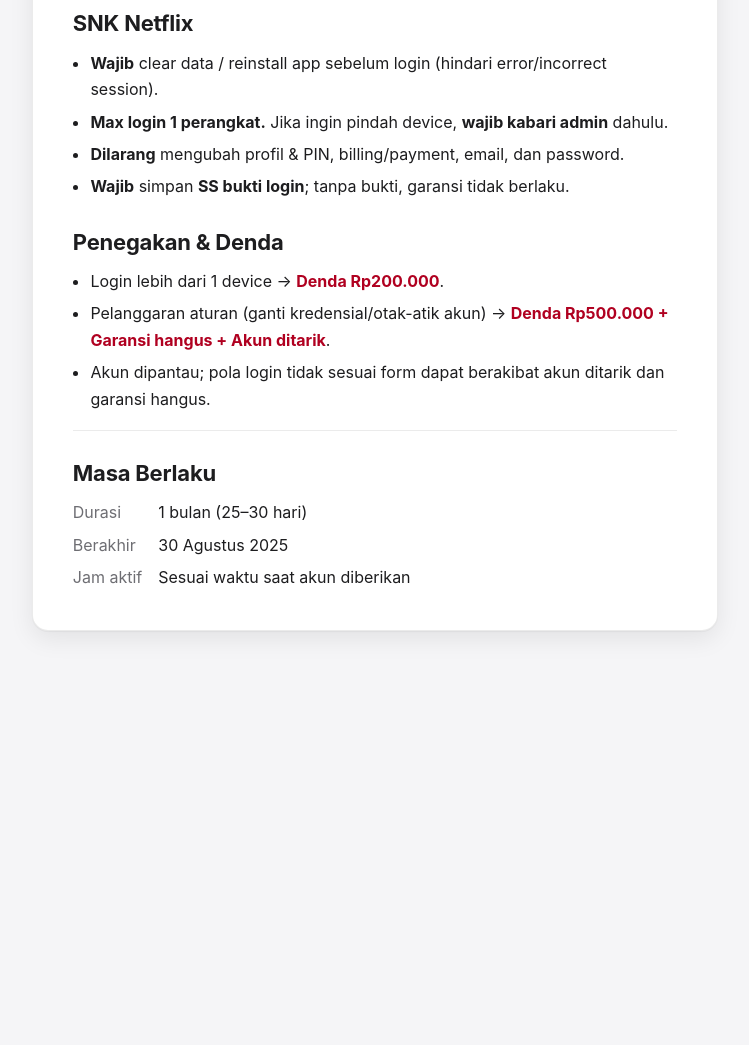
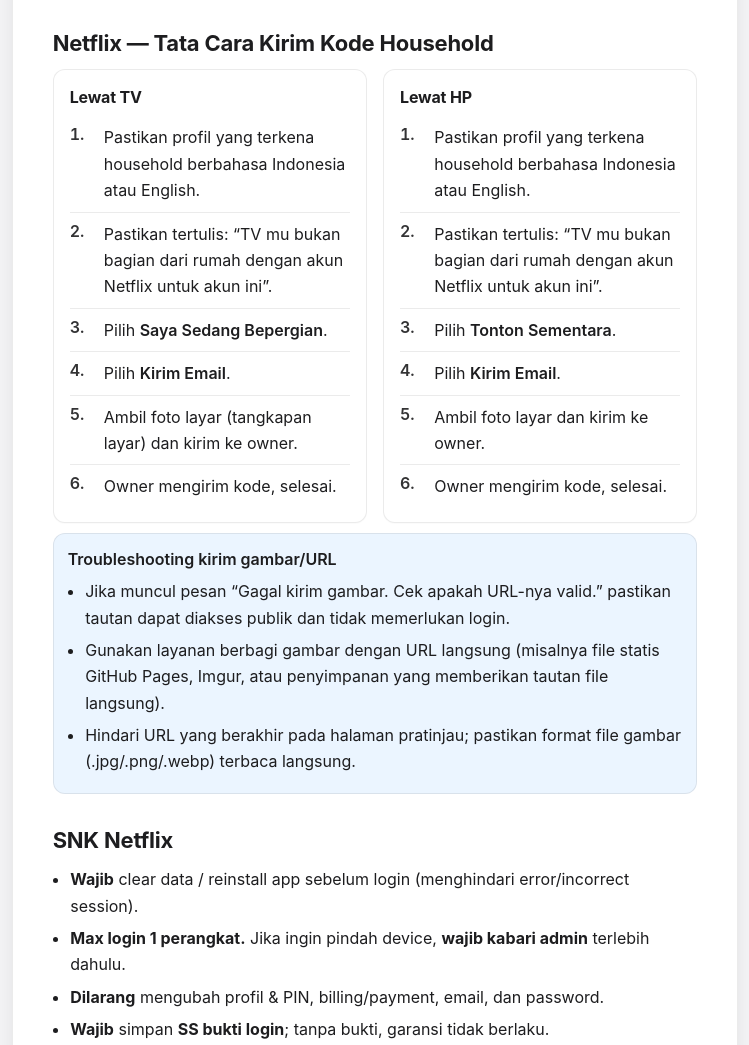
Before and after one commit to playpalmarket/netflix, a plain HTML site: page index.html in a window 1280 px wide. Shown: the part 1057-2102 px from the top of the page, without its empty margins (265-1014 px from the left). Before the commit the page ends 1736 px from the top, so only its background shows below. Drawn offline with Linux system fonts and the light colour scheme.

Commit message:
Update index.html

```diff
--- a/index.html
+++ b/index.html
@@ -6,7 +6,7 @@
   <meta name="color-scheme" content="light dark" />
   <title>Ketentuan & Bantuan Garansi</title>
 
-  <!-- Tipografi premium: SF Pro pada perangkat Apple; Inter sebagai webfont fallback -->
+  <!-- Tipografi premium: SF Pro (device Apple) → Inter (webfont) → sistem -->
   <link rel="preconnect" href="https://fonts.googleapis.com">
   <link rel="preconnect" href="https://fonts.gstatic.com" crossorigin>
   <link href="https://fonts.googleapis.com/css2?family=Inter:wght@400;500;600;700&display=swap" rel="stylesheet">
@@ -16,15 +16,16 @@
        Design Tokens (minimal)
        ========================= */
     :root{
-      --bg: #f5f5f7;          /* kanvas netral */
-      --surface: #ffffff;     /* kartu/kertas */
-      --text: #1d1d1f;        /* teks utama */
-      --muted: #6e6e73;       /* teks sekunder */
+      --bg: #f5f5f7;           /* kanvas netral */
+      --surface: #ffffff;      /* kartu/kertas */
+      --text: #1d1d1f;         /* teks utama */
+      --muted: #6e6e73;        /* teks sekunder */
       --border: rgba(0,0,0,.08);
-      --accent: #0a84ff;      /* aksen halus */
-      --warn: #b00020;        /* penekanan denda */
+      --accent: #0a84ff;       /* aksen halus elegan */
+      --warn: #b00020;         /* penekanan denda/peringatan */
       --radius: 16px;
       --shadow: 0 1px 1px rgba(0,0,0,.04), 0 8px 24px rgba(0,0,0,.08);
+      --tint: rgba(10,132,255,.08); /* latar tipis untuk callout */
     }
     @media (prefers-color-scheme: dark){
       :root{
@@ -35,6 +36,7 @@
         --border: rgba(255,255,255,.10);
         --warn: #ff6b6b;
         --shadow: 0 1px 1px rgba(0,0,0,.40), 0 8px 24px rgba(0,0,0,.60);
+        --tint: rgba(10,132,255,.18);
       }
     }
 
@@ -60,14 +62,14 @@
     }
     .sheet{
       width: 100%;
-      max-width: 780px;
+      max-width: 860px;
       background: var(--surface);
       border: 1px solid var(--border);
       border-radius: var(--radius);
       box-shadow: var(--shadow);
       padding: clamp(24px, 4vw, 40px);
     }
-    .prose{ max-width: 68ch; }
+    .prose{ max-width: 72ch; }
 
     /* =========================
        Heading & elemen visual
@@ -83,7 +85,7 @@
     h2{
       margin: 0 0 6px 0;
       font-weight: 700;
-      font-size: clamp(22px, 3.2vw, 30px);
+      font-size: clamp(24px, 3.2vw, 32px);
       letter-spacing: -0.015em;
     }
     .rule{
@@ -93,7 +95,7 @@
       margin: 10px 0 18px 0;
     }
     h3{
-      margin: 24px 0 8px 0;
+      margin: 28px 0 8px 0;
       font-size: clamp(18px, 2.2vw, 22px);
       font-weight: 700;
       letter-spacing: -0.01em;
@@ -134,12 +136,38 @@
     ul.clean li{ margin: 6px 0; }
 
     /* =========================
+       Grid dua kolom responsif
+       ========================= */
+    .grid{
+      display: grid;
+      grid-template-columns: 1fr;
+      gap: 16px;
+      margin: 8px 0 0;
+    }
+    @media (min-width: 880px){
+      .grid{ grid-template-columns: 1fr 1fr; }
+    }
+    .card{
+      border: 1px solid var(--border);
+      border-radius: 12px;
+      padding: 14px 16px;
+      background: var(--surface);
+      box-shadow: 0 1px 1px rgba(0,0,0,.02);
+    }
+    .card h4{
+      margin: 0 0 6px 0;
+      font-size: 16px;
+      font-weight: 700;
+      letter-spacing: -.01em;
+    }
+
+    /* =========================
        Komponen utilitas
        ========================= */
     .callout{
       margin: 10px 0 0;
       padding: 12px 14px;
-      background: rgba(10,132,255,.08);
+      background: var(--tint);
       border: 1px solid var(--border);
       border-radius: 12px;
     }
@@ -152,15 +180,15 @@
     }
     .meta dt{ color: var(--muted); }
     .meta dd{ margin: 0; }
-    .divider{ height: 1px; background: var(--border); margin: 18px 0; }
+    .divider{ height: 1px; background: var(--border); margin: 20px 0; }
     ::selection{ background: rgba(10,132,255,.20); }
   </style>
 </head>
 <body>
   <main class="wrap">
-    <section class="sheet prose" aria-labelledby="garansi-heading">
+    <section class="sheet prose" aria-labelledby="heading">
       <p class="eyebrow">Informasi Layanan</p>
-      <h2 id="garansi-heading">Ketentuan & Bantuan Garansi</h2>
+      <h2 id="heading">Ketentuan & Bantuan Garansi</h2>
       <div class="rule" aria-hidden="true"></div>
 
       <!-- MASA LANGGANAN -->
@@ -179,7 +207,7 @@
         <li><div>Pelanggaran ketentuan: <strong>garansi hangus</strong> dan <strong>denda</strong> sesuai aturan.</div></li>
       </ol>
 
-      <!-- BANTUAN: SALAH PIN PROFIL NETFLIX -->
+      <!-- BANTUAN: SALAH PIN PROFIL -->
       <h3>Netflix — Mengatasi PIN Profil Salah</h3>
       <ol class="numbered">
         <li><div>Pilih <strong>Lupa PIN / Forgot PIN</strong> di layar PIN profil.</div></li>
@@ -191,11 +219,50 @@
         <p class="muted"><strong>Jika “Lupa PIN” tidak muncul:</strong> pastikan aplikasi Netflix versi terbaru, coba via browser di netflix.com, atau hubungi admin untuk bantuan reset PIN.</p>
       </div>
 
+      <!-- HOUSEHOLD CODE: TV & HP -->
+      <h3>Netflix — Tata Cara Kirim Kode Household</h3>
+      <div class="grid">
+        <!-- TV -->
+        <div class="card">
+          <h4>Lewat TV</h4>
+          <ol class="numbered">
+            <li><div>Pastikan profil yang terkena household berbahasa Indonesia atau English.</div></li>
+            <li><div>Pastikan tertulis: “TV mu bukan bagian dari rumah dengan akun Netflix untuk akun ini”.</div></li>
+            <li><div>Pilih <strong>Saya Sedang Bepergian</strong>.</div></li>
+            <li><div>Pilih <strong>Kirim Email</strong>.</div></li>
+            <li><div>Ambil foto layar (tangkapan layar) dan kirim ke owner.</div></li>
+            <li><div>Owner mengirim kode, selesai.</div></li>
+          </ol>
+        </div>
+
+        <!-- HP -->
+        <div class="card">
+          <h4>Lewat HP</h4>
+          <ol class="numbered">
+            <li><div>Pastikan profil yang terkena household berbahasa Indonesia atau English.</div></li>
+            <li><div>Pastikan tertulis: “TV mu bukan bagian dari rumah dengan akun Netflix untuk akun ini”.</div></li>
+            <li><div>Pilih <strong>Tonton Sementara</strong>.</div></li>
+            <li><div>Pilih <strong>Kirim Email</strong>.</div></li>
+            <li><div>Ambil foto layar dan kirim ke owner.</div></li>
+            <li><div>Owner mengirim kode, selesai.</div></li>
+          </ol>
+        </div>
+      </div>
+
+      <div class="callout">
+        <p class="callout-title" style="margin:0 0 6px 0; font-weight:600;">Troubleshooting kirim gambar/URL</p>
+        <ul class="clean">
+          <li>Jika muncul pesan “Gagal kirim gambar. Cek apakah URL-nya valid.” pastikan tautan dapat diakses publik dan tidak memerlukan login.</li>
+          <li>Gunakan layanan berbagi gambar dengan URL langsung (misalnya file statis GitHub Pages, Imgur, atau penyimpanan yang memberikan tautan file langsung).</li>
+          <li>Hindari URL yang berakhir pada halaman pratinjau; pastikan format file gambar (.jpg/.png/.webp) terbaca langsung.</li>
+        </ul>
+      </div>
+
       <!-- SNK/ATURAN -->
       <h3>SNK Netflix</h3>
       <ul class="clean">
-        <li><strong>Wajib</strong> clear data / reinstall app sebelum login (hindari error/incorrect session).</li>
-        <li><strong>Max login 1 perangkat.</strong> Jika ingin pindah device, <strong>wajib kabari admin</strong> dahulu.</li>
+        <li><strong>Wajib</strong> clear data / reinstall app sebelum login (menghindari error/incorrect session).</li>
+        <li><strong>Max login 1 perangkat.</strong> Jika ingin pindah device, <strong>wajib kabari admin</strong> terlebih dahulu.</li>
         <li><strong>Dilarang</strong> mengubah profil & PIN, billing/payment, email, dan password.</li>
         <li><strong>Wajib</strong> simpan <strong>SS bukti login</strong>; tanpa bukti, garansi tidak berlaku.</li>
       </ul>
@@ -204,12 +271,13 @@
       <h3>Penegakan & Denda</h3>
       <ul class="clean">
         <li>Login lebih dari 1 device → <span class="warn">Denda Rp200.000</span>.</li>
-        <li>Pelanggaran aturan (ganti kredensial/otak-atik akun) → <span class="warn">Denda Rp500.000 + Garansi hangus + Akun ditarik</span>.</li>
+        <li>Pelanggaran aturan (mengganti kredensial/otak-atik akun) → <span class="warn">Denda Rp500.000 + Garansi hangus + Akun ditarik</span>.</li>
         <li>Akun dipantau; pola login tidak sesuai form dapat berakibat akun ditarik dan garansi hangus.</li>
       </ul>
 
+      <div class="divider" aria-hidden="true"></div>
+
       <!-- METADATA MASA BERLAKU -->
-      <div class="divider" aria-hidden="true"></div>
       <h3>Masa Berlaku</h3>
       <dl class="meta">
         <dt>Durasi</dt><dd>1 bulan (25–30 hari)</dd>
```
